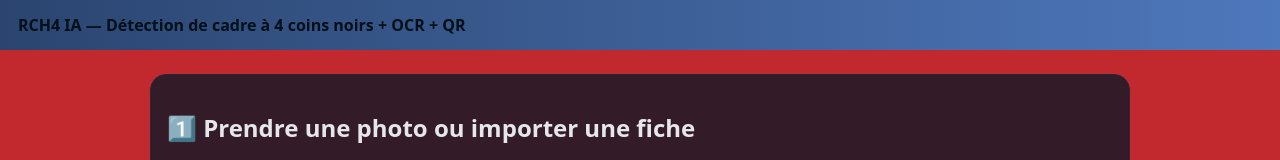
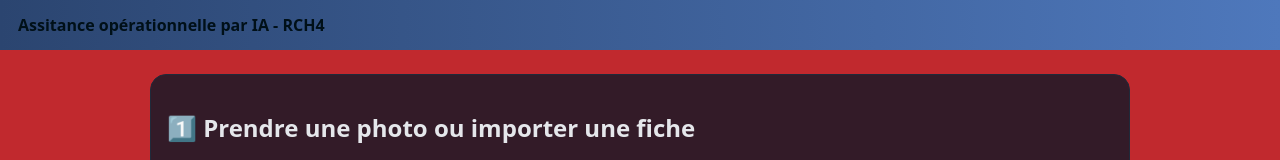
Before and after one commit to annelefevre2-crypto/Essai-RCH4-6-, a plain HTML site: page index.html in a window 1280 px wide. Shown: the top 160 px of the page. Drawn offline with nearby package versions, Linux system fonts and the light colour scheme.

Commit message:
Update index.html

```diff
--- a/index.html
+++ b/index.html
@@ -30,7 +30,7 @@
 
 <body>
 <header>
-  RCH4 IA — Détection de cadre à 4 coins noirs + OCR + QR
+  Assitance opérationnelle par IA - RCH4
 </header>
 
 <main>
```
